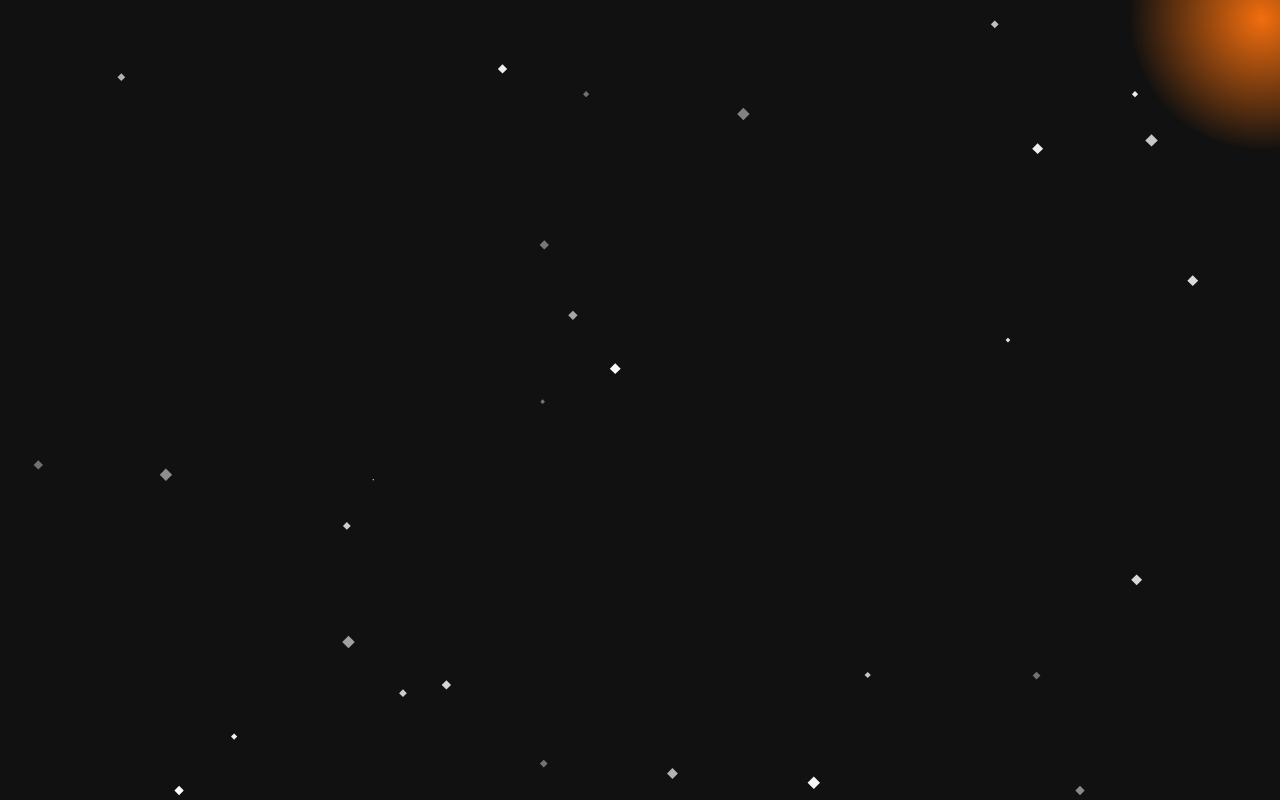
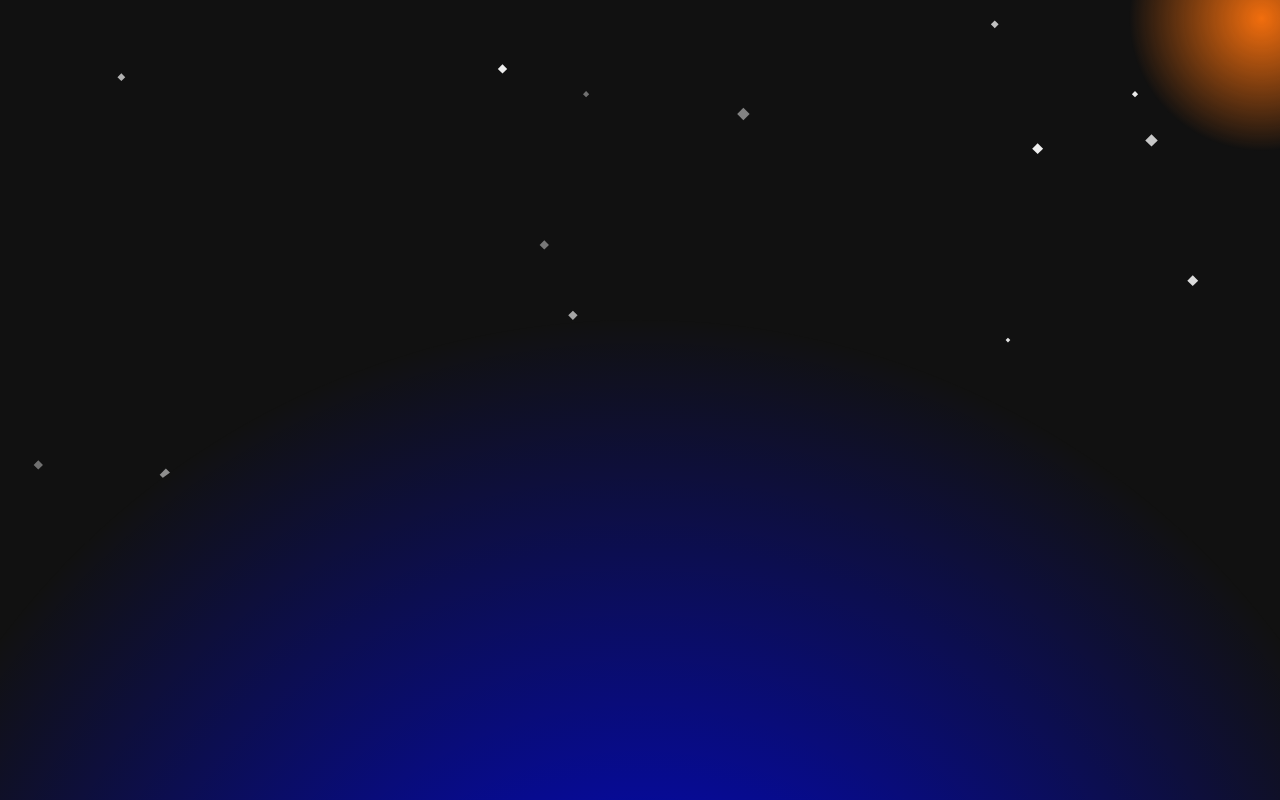
Before and after one commit to cherrih/whac-a-mole, a plain HTML site: page index.html in a window 1280 px wide. Drawn offline with Linux system fonts and the light colour scheme.

Commit message:
Add moon base

```diff
--- a/index.html
+++ b/index.html
@@ -265,6 +265,15 @@
           </radialGradient>
         </defs>
       </svg>
+      <div class="moon">
+        <button></button>
+        <button></button>
+        <button></button>
+        <button></button>
+        <button></button>
+        <button></button>
+        <div class="moon__shine"></div>
+      </div>
     </div>
     <script src="src/background.js"></script>
   </body>
--- a/styles/styles.scss
+++ b/styles/styles.scss
@@ -32,6 +32,7 @@ html, body {
 }
 
 .comet2 {
+  opacity: 0;
   position: fixed;
   top: 0;
   right: 0;
@@ -58,3 +59,24 @@ html, body {
     rgba(196, 196, 196, 0) 100%
   );
 }
+
+.moon {
+  height: 200vh;
+  width: 200vh;
+  position: fixed;
+  top: 40vh;
+  background-color: $color--dark;
+  left: 50%;
+  transform: translateX(-50%);
+  border-radius: 100%;
+  position: fixed;
+
+  &__shine {
+    background: radial-gradient(50% 50% at 50% 50%, #0007E4 3.55%, rgba(0, 7, 228, 0) 100%);
+    width: 100%;
+    height: 100%;
+    position: absolute;
+    top: 0;
+    left: 0;
+  }
+}
--- a/styles/utils/_animations.scss
+++ b/styles/utils/_animations.scss
@@ -11,6 +11,7 @@
 @keyframes comet2 {
   0% {
     transform: translateX(-40vw) translateY(-20vh);
+    opacity: 1;
   }
 
   100% {
--- a/styles/utils/_resets.scss
+++ b/styles/utils/_resets.scss
@@ -1,7 +1,6 @@
 * {
   margin: 0;
   padding: 0;
-  box-sizing: 0;
 }
 
 html, body {
--- a/styles/utils/_variables.scss
+++ b/styles/utils/_variables.scss
@@ -1,3 +1,4 @@
 // colors
 $color--dark: #111111;
 $color--light: #FFFFFF;
+$color--main-blue: #0007E4;
```
Also changed, not shown: dist/css/output.css, 1 other file.
